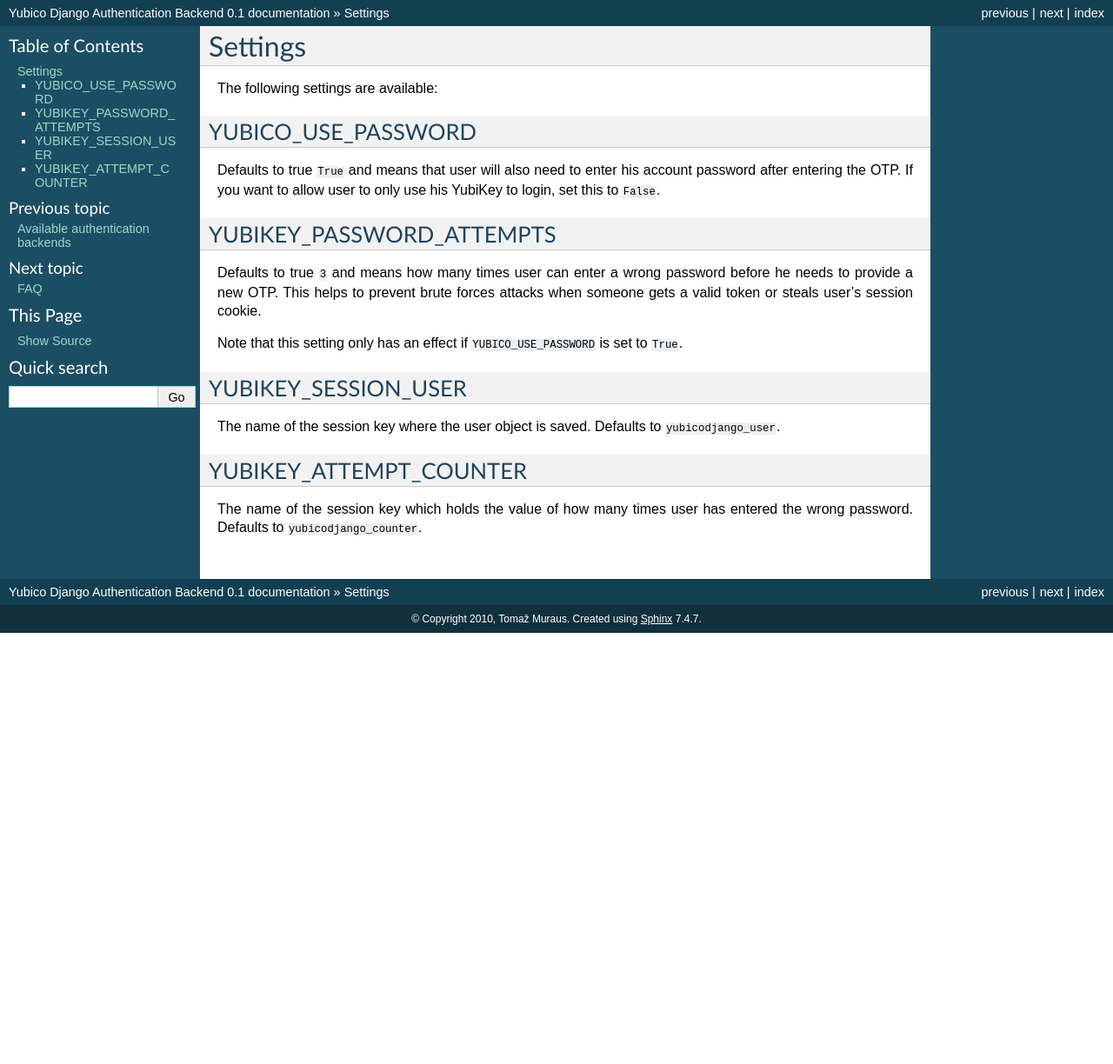
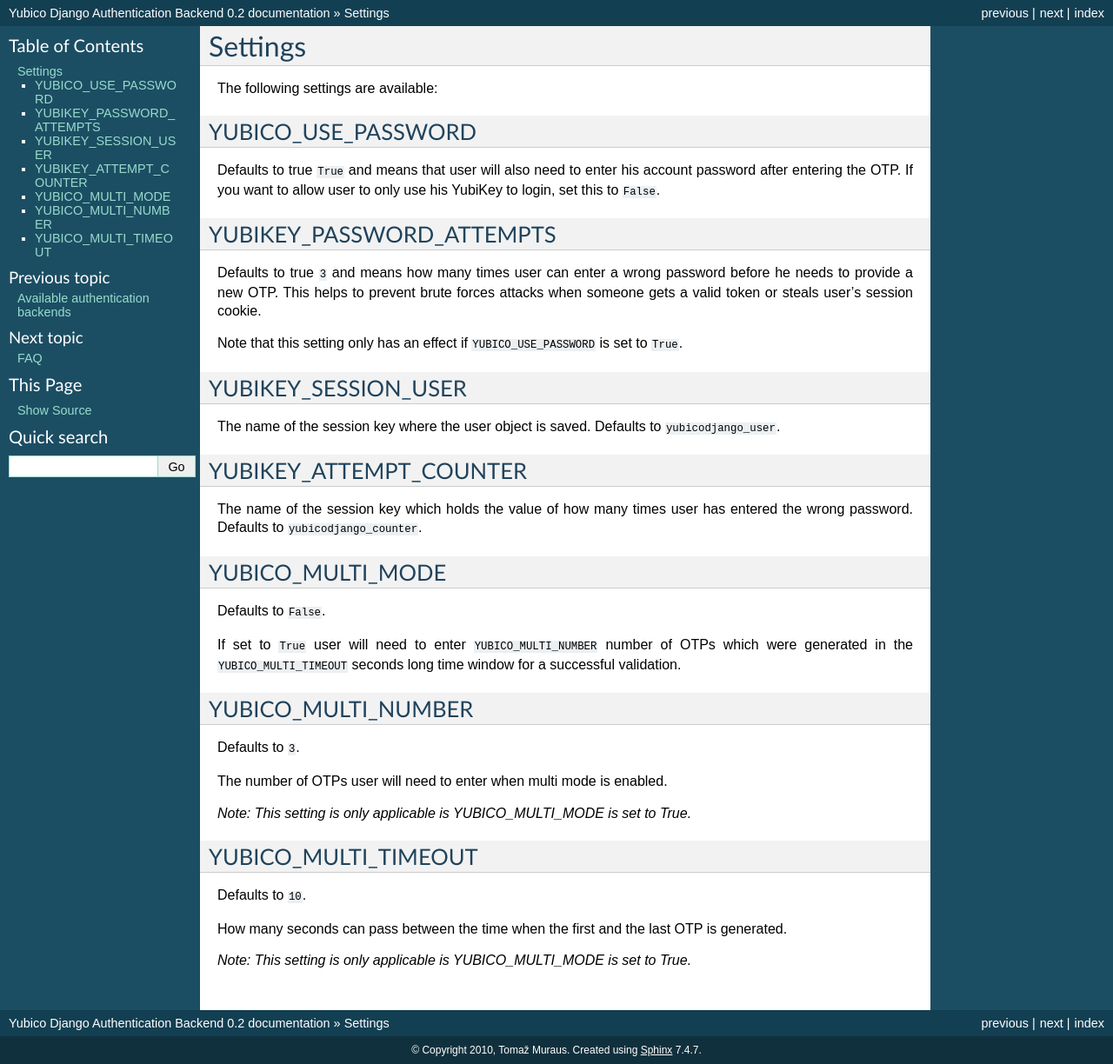
Before and after one commit to Kami/django-yubico-authentication-backend, a Sphinx documentation site: the page built from docs/source/settings.rst, in a window 1280 px wide. Shown: the whole page at 87% size. Built offline with Sphinx 7.4.7, drawn with Linux system fonts in a browser that asks for light colours; before the commit the page ends 900 px from its top, so only the background shows below that.

Commit message:
Updated documentation

```diff
--- a/docs/source/conf.py
+++ b/docs/source/conf.py
@@ -45,9 +45,9 @@
 # built documents.
 #
 # The short X.Y version.
-version = '0.1'
+version = '0.2'
 # The full version, including alpha/beta/rc tags.
-release = '0.1'
+release = '0.2'
 
 # The language for content autogenerated by Sphinx. Refer to documentation
 # for a list of supported languages.
--- a/docs/source/index.rst
+++ b/docs/source/index.rst
@@ -26,6 +26,7 @@
    available_authentication_backends
    settings
    faq
+   changelog
    other
    links_and_references
 
--- a/docs/source/settings.rst
+++ b/docs/source/settings.rst
@@ -32,3 +32,27 @@
 
 The name of the session key which holds the value of how many times user has entered the wrong password.
 Defaults to ``yubicodjango_counter``.
+
+YUBICO_MULTI_MODE
+~~~~~~~~~~~~~~~~~
+Defaults to ``False``.
+
+If set to ``True`` user will need to enter ``YUBICO_MULTI_NUMBER`` number of OTPs which were generated in the ``YUBICO_MULTI_TIMEOUT`` seconds long time window for a successful validation.
+
+YUBICO_MULTI_NUMBER
+~~~~~~~~~~~~~~~~~~~
+
+Defaults to ``3``.
+
+The number of OTPs user will need to enter when multi mode is enabled.
+
+*Note: This setting is only applicable is YUBICO_MULTI_MODE is set to True.*
+
+YUBICO_MULTI_TIMEOUT
+~~~~~~~~~~~~~~~~~~~~
+
+Defaults to ``10``.
+
+How many seconds can pass between the time when the first and the last OTP is generated.
+
+*Note: This setting is only applicable is YUBICO_MULTI_MODE is set to True.*
```
Also changed, not shown: docs/source/changelog.rst (added, +14 -0 lines), docs/source/installation.rst (+10 -2 lines).
